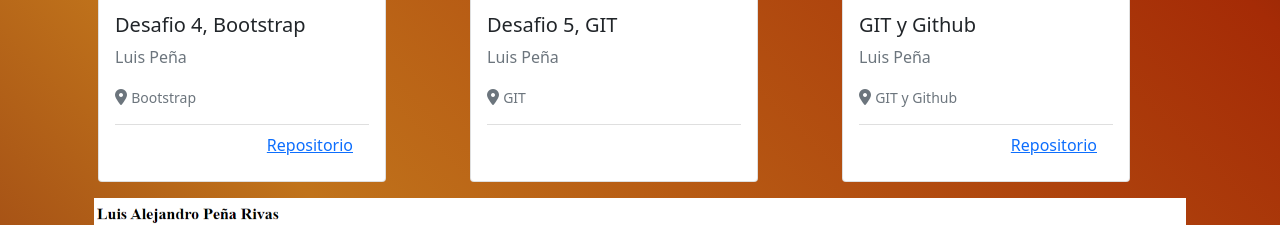
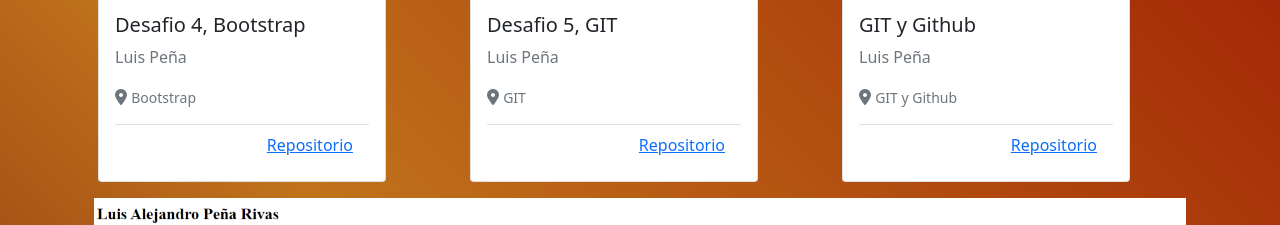
Before and after one commit to lapr0311/final, a plain HTML site: page index.html in a window 1280 px wide. Shown: the part 1100-1325 px from the top of the page. Drawn offline with nearby package versions, Linux system fonts and the light colour scheme.

Commit message:
terminando detalles de link

```diff
--- a/index.html
+++ b/index.html
@@ -155,6 +155,7 @@
                             <div class="card-footer bg-white text-end">
                                 <small class="card-text text-muted d-inline-flex p-2"></small>
                                 <p class="card-text large text-end d-inline-flex" style="font-weight: 500;">
+                                    <a href="https://github.com/lapr0311/desafio5" target="_blank">Repositorio</a>
 
                                 </p>
                             </div>
```
